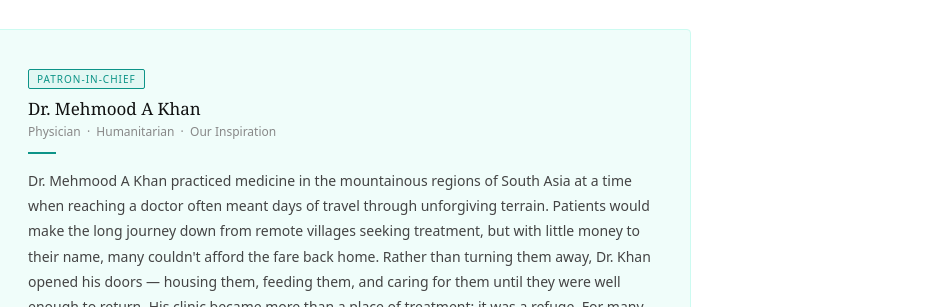
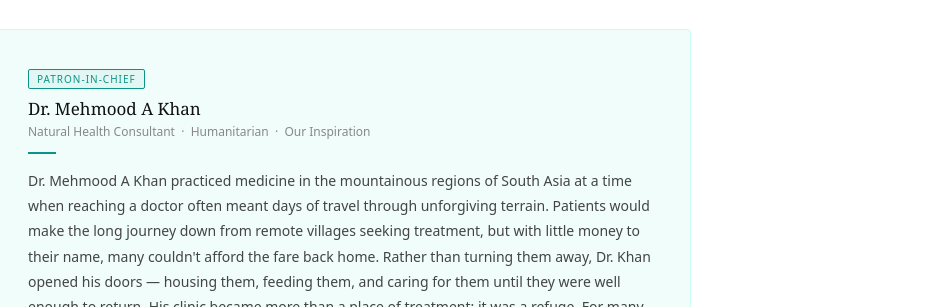
Before and after one commit to muhammadawaisax-holdings/muhammadawaisax-holdings.github.io, a plain HTML site: page about.html in a window 1280 px wide. Shown: the part 713-1020 px from the top of the page, 351-1280 px from the left. Drawn offline with Linux system fonts and the light colour scheme.

Commit message:
Add files via upload

```diff
--- a/about.html
+++ b/about.html
@@ -118,7 +118,7 @@ footer p{font-size:12px;color:#aaa}
     <div class="patron-info">
       <span class="patron-badge">Patron-in-Chief</span>
       <div class="patron-name">Dr. Mehmood A Khan</div>
-      <div class="patron-title">Physician &nbsp;·&nbsp; Humanitarian &nbsp;·&nbsp; Our Inspiration</div>
+      <div class="patron-title">Natural Health Consultant &nbsp;·&nbsp; Humanitarian &nbsp;·&nbsp; Our Inspiration</div>
       <div class="patron-divider"></div>
       <div class="patron-text">
         <p>Dr. Mehmood A Khan practiced medicine in the mountainous regions of South Asia at a time when reaching a doctor often meant days of travel through unforgiving terrain. Patients would make the long journey down from remote villages seeking treatment, but with little money to their name, many couldn't afford the fare back home. Rather than turning them away, Dr. Khan opened his doors — housing them, feeding them, and caring for them until they were well enough to return. His clinic became more than a place of treatment; it was a refuge. For many of those mountain communities, he wasn't just their doctor — he was the only safety net they had.</p>
```
